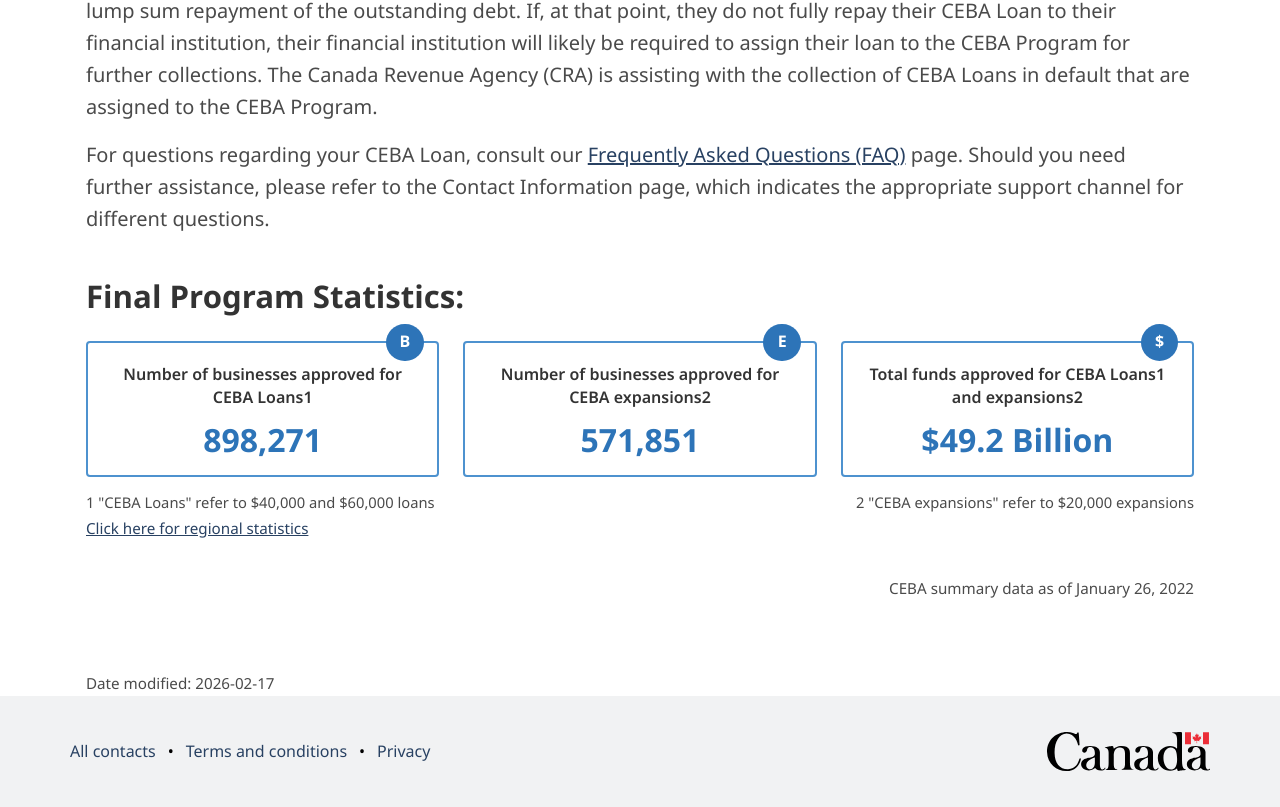
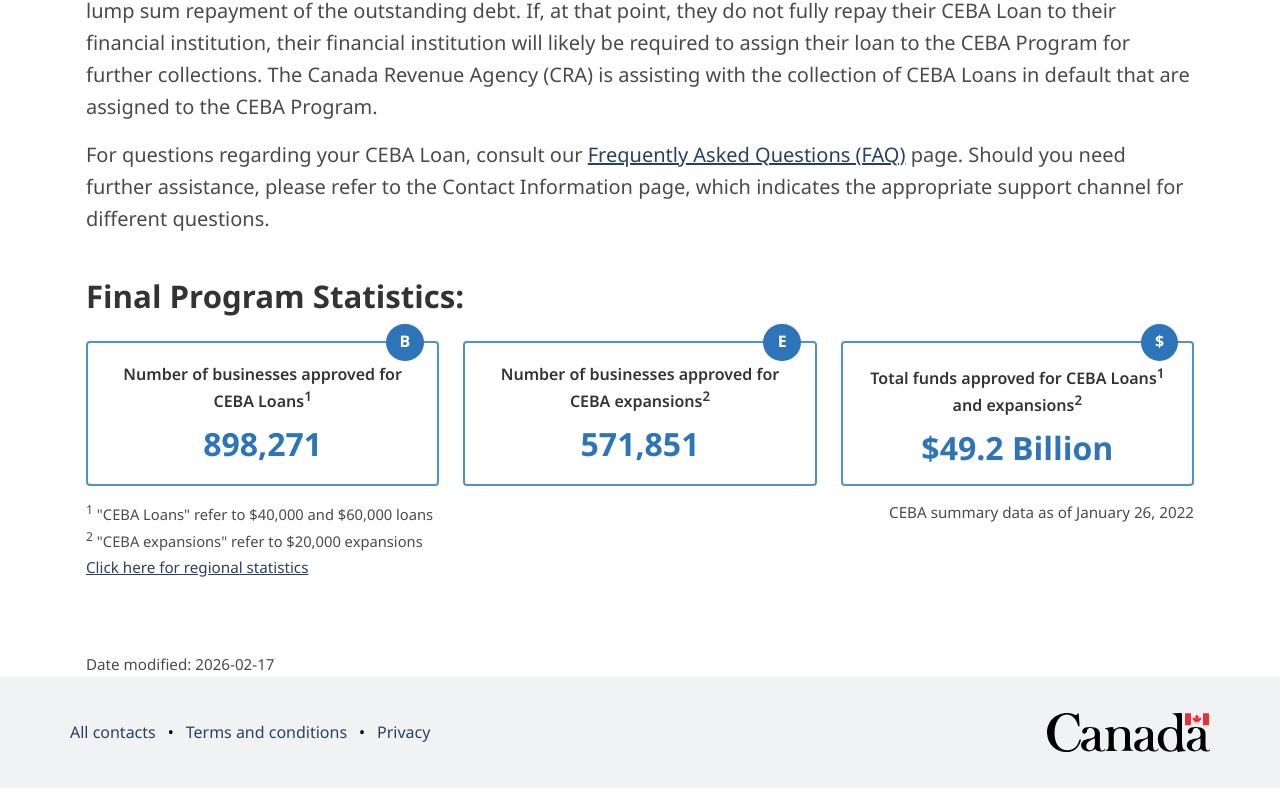
Before and after one commit to sahilgagvani/ceba-v2, a React (Create React App) app in the folder front-end/: page / in a window 1280 px wide. Shown: the part 2383-3190 px from the top of the page. Built offline with nearby package versions, Linux system fonts and the light colour scheme.

Commit message:
#6 - part 1

```diff
--- a/front-end/src/App.js
+++ b/front-end/src/App.js
@@ -557,6 +557,10 @@
 
       if (!fragment || typeof fragment !== "object") return null;
 
+      if (fragment.sup) {
+        return <sup key={`sup-${fragment.text || index}-${index}`}>{fragment.text}</sup>;
+      }
+
       if (fragment.strong) {
         return <strong key={`${fragment.text || "strong"}-${index}`}>{fragment.text}</strong>;
       }
@@ -1234,15 +1238,16 @@
                         {card.icon === "funds" ? "$" : card.icon === "expansions" ? "E" : "B"}
                       </span>
                     </div>
-                    <div className="overview-stat-label">{card.label}</div>
+                    <div className="overview-stat-label">{renderOverviewRichText(card.label)}</div>
                     <div className="overview-stat-value">{card.value}</div>
                   </article>
                 ))}
             </div>
             <div className="overview-stat-footnotes">
+              <div className="overview-stat-footnotes-left">
                 {Array.isArray(overviewStats.footnotes) &&
                   overviewStats.footnotes.map((note, index) => (
-                  <p key={`overview-footnote-${index}`}>{note}</p>
+                    <p key={`overview-footnote-${index}`}>{renderOverviewRichText(note)}</p>
                   ))}
                 {overviewStats.regionalLink?.href && overviewStats.regionalLink?.label && (
                   <a href={overviewStats.regionalLink.href}>
@@ -1253,6 +1258,7 @@
               {overviewStats.summary && (
                 <div className="overview-summary-line">{overviewStats.summary}</div>
               )}
+            </div>
           </section>
           {overviewDateModified && (
             <div className="overview-date-modified">{overviewDateModified}</div>
--- a/front-end/src/index.css
+++ b/front-end/src/index.css
@@ -1002,11 +1002,17 @@
 }
 
 .overview-stat-footnotes {
+  align-items: flex-start;
   color: #4a4a4a;
-  display: grid;
+  display: flex;
+  justify-content: space-between;
+  margin-bottom: 2.25rem;
+}
+
+.overview-stat-footnotes-left {
+  display: flex;
+  flex-direction: column;
   gap: 0.2rem;
-  grid-template-columns: 1fr auto;
-  margin-bottom: 2.25rem;
 }
 
 .overview-stat-footnotes p {
@@ -1267,7 +1273,7 @@
   }
 
   .overview-stat-footnotes {
-    grid-template-columns: 1fr;
+    flex-direction: column;
     gap: 0.45rem;
   }
 
```
Also changed, not shown: front-end/src/locales/en.json, front-end/src/locales/fr.json. Lines whose indentation alone changed are shown as unchanged.
